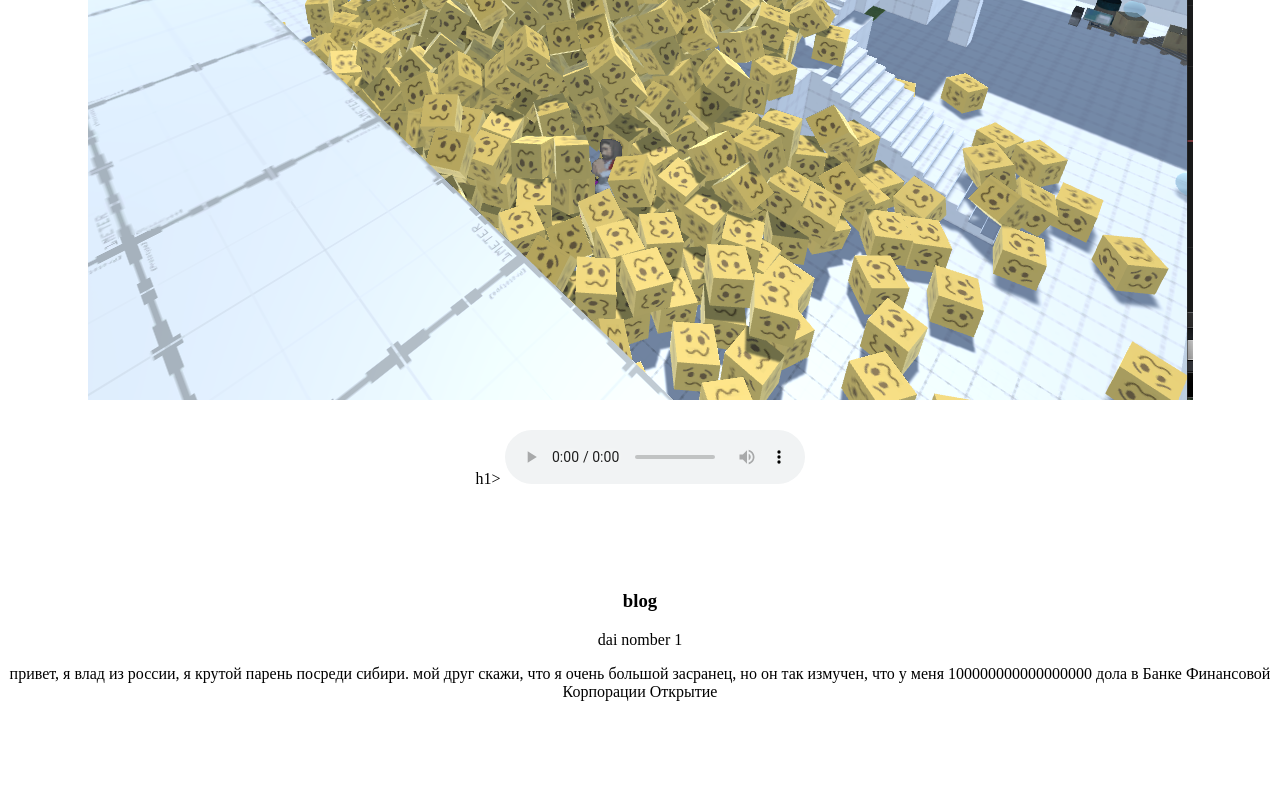
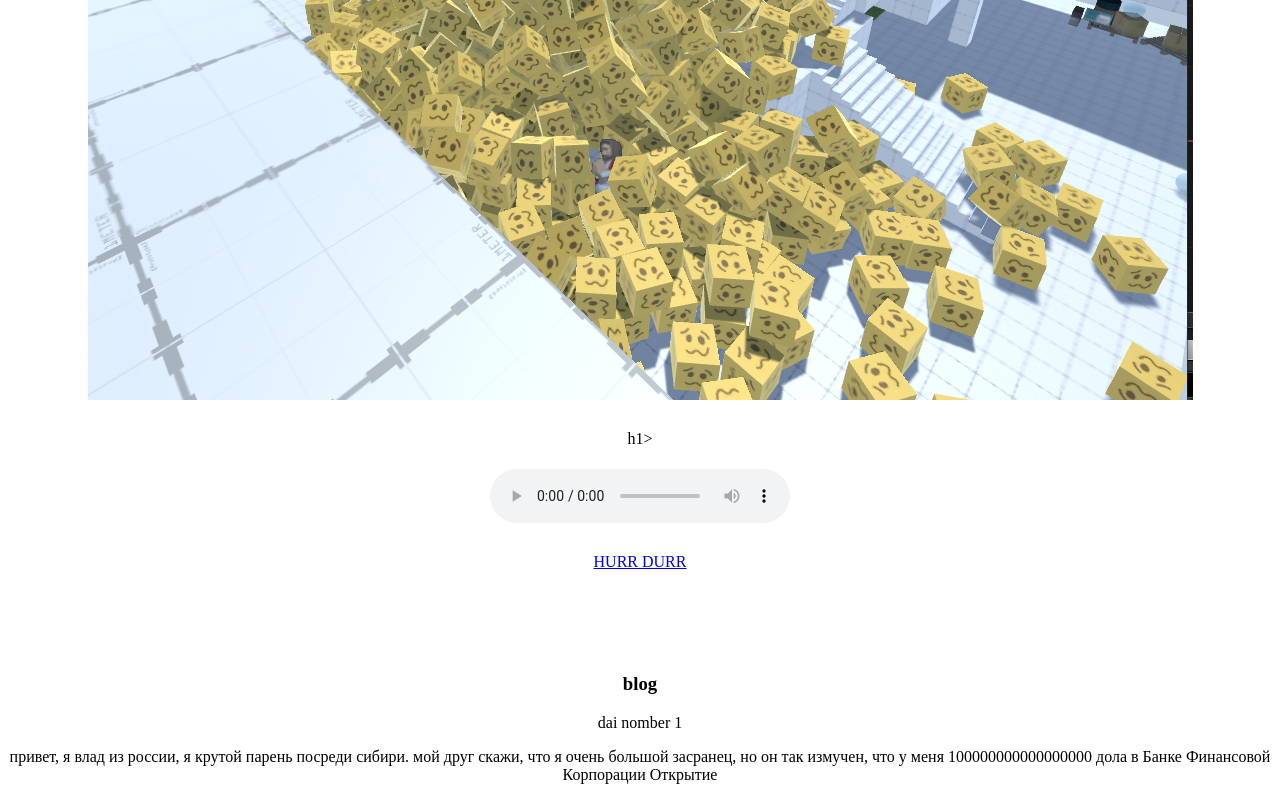
Before and after one commit to JameIsEpic/worst-website-ever, a plain HTML site: page index.html in a window 1280 px wide. Shown: the part 638-1438 px from the top of the page. Before the commit the page ends 1355 px from the top, so only its background shows below. Drawn offline with Linux system fonts and the light colour scheme.

Commit message:
Update index.html

```diff
--- a/index.html
+++ b/index.html
@@ -19,7 +19,8 @@
     <marquee><h1 class="title">h1>WLCOM TO MI WEBSITE</h1></marquee>
     <p>DO LIKE WOOzy sjkasdkhlasdhkjasd and Bromsq i mean good css and ht ml this best bebsite</p>
     <h1><img src="Screenshot_670.png"></h1>h1>
-    <audio controls autoplay loop><source src="gulie.mp3" type="audio/mpeg">GET A FACKIN BROWER DAT SUPORT AUDO ELMET</audio>
+    <h1><audio controls autoplay loop><source src="gulie.mp3" type="audio/mpeg">GET A FACKIN BROWER DAT SUPORT AUDO ELMET</audio></h1>
+    <a href="http://hurr-durr.cc/">HURR DURR</a>
         <marquee><h1>ZE RUSKA BLOG FrOm ruskaaa</h1></marquee>
     <h3>blog</h3>
     <p>dai nomber 1</p>
```
